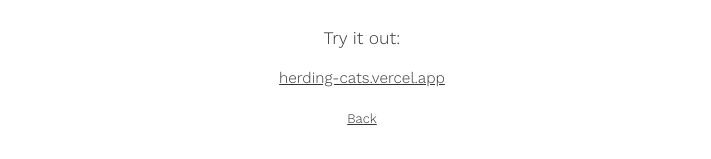
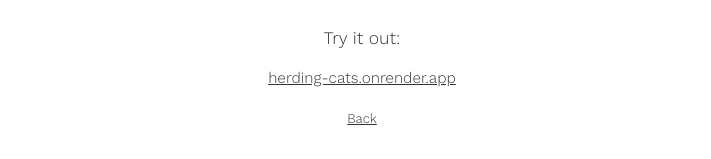
Before and after one commit to ghersmann/cv-v2, a Vue app: page /portfolio/001 in a window 1280 px wide. Shown: the part 2703-2862 px from the top of the page, without its empty margins (278-989 px from the left). Built offline with nearby package versions, Linux system fonts and the light colour scheme; a web font is replaced by a local one.

Commit message:
Updates to content text

```diff
--- a/src/components/ExperienceComponent.vue
+++ b/src/components/ExperienceComponent.vue
@@ -16,7 +16,7 @@
           <li>
             <p>
               Final Project Travel Planning App: <br />
-              <a href="https://herding-cats.vercel.app/" target="_blank">Herding Cats</a>
+              <a href="https://herding-cats.onrender.app/" target="_blank">Herding Cats</a>
               <br />Made with Vue.JS.
               <br />
               Graphic Design by me using Figma.
--- a/src/stores/portfolioStore.js
+++ b/src/stores/portfolioStore.js
@@ -67,8 +67,8 @@
               'Make notes for your trip for yourself or to share with others. Credits to officeipsum.com for the poetry here.'
           }
         ],
-        link: 'https://herding-cats.vercel.app/',
-        linkText: 'herding-cats.vercel.app',
+        link: 'https://herding-cats.onrender.app/',
+        linkText: 'herding-cats.onrender.app',
         routerLinkText: 'View Details'
       },
       {
```
